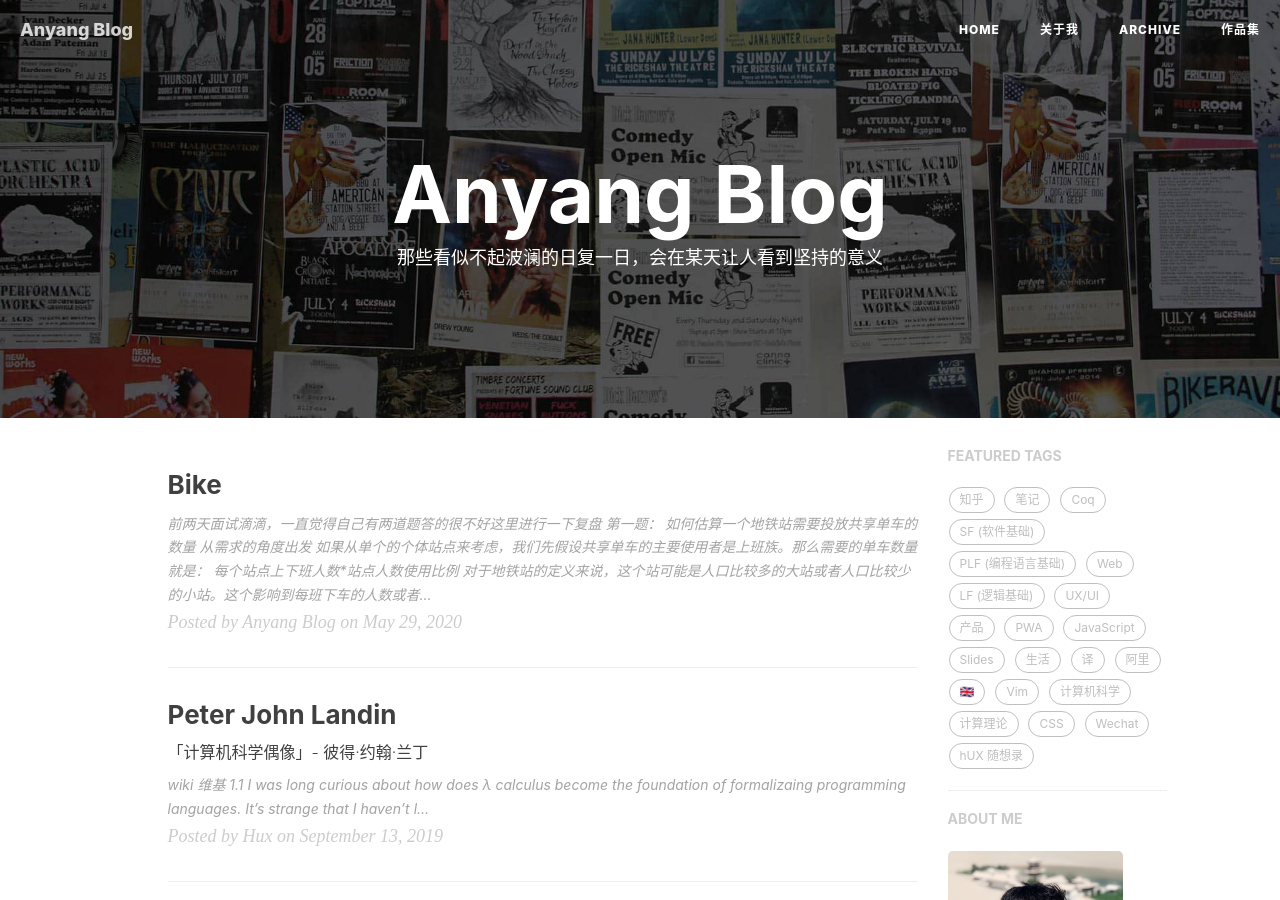
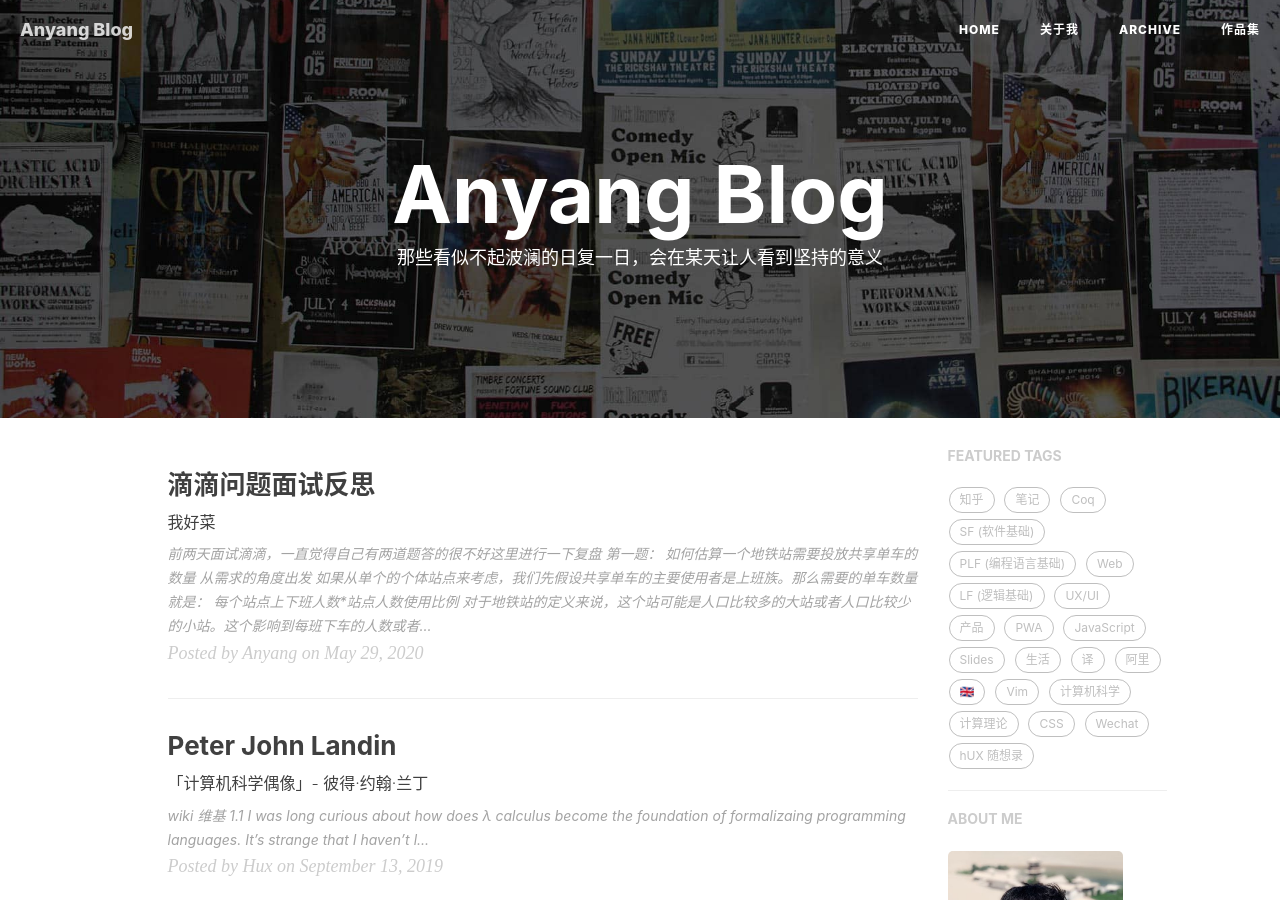
Before and after one commit to zhaoanyang36/blog, a Jekyll site: the page built from index.html, in a window 1280 px wide and 900 px high. Built offline with Jekyll 4.4.1, drawn with Linux system fonts in a browser that asks for light colours; nearby versions of some CDN libraries; the list of posts is cut into pages by our own code; comment, search, counter and statistics services are not loaded.

Commit message:
Update 2020-05-29-bike.markdown

```diff
--- a/_posts/2020-05-29-bike.markdown
+++ b/_posts/2020-05-29-bike.markdown
@@ -1,3 +1,17 @@
+---
+title: "滴滴问题面试反思"
+subtitle: "我好菜"
+layout: post
+author: "Anyang"
+header-style: text
+tags:
+  - 面经
+  - 复盘
+---
+
+
+
+
 前两天面试滴滴，一直觉得自己有两道题答的很不好这里进行一下复盘
 
 ### 第一题：
```
